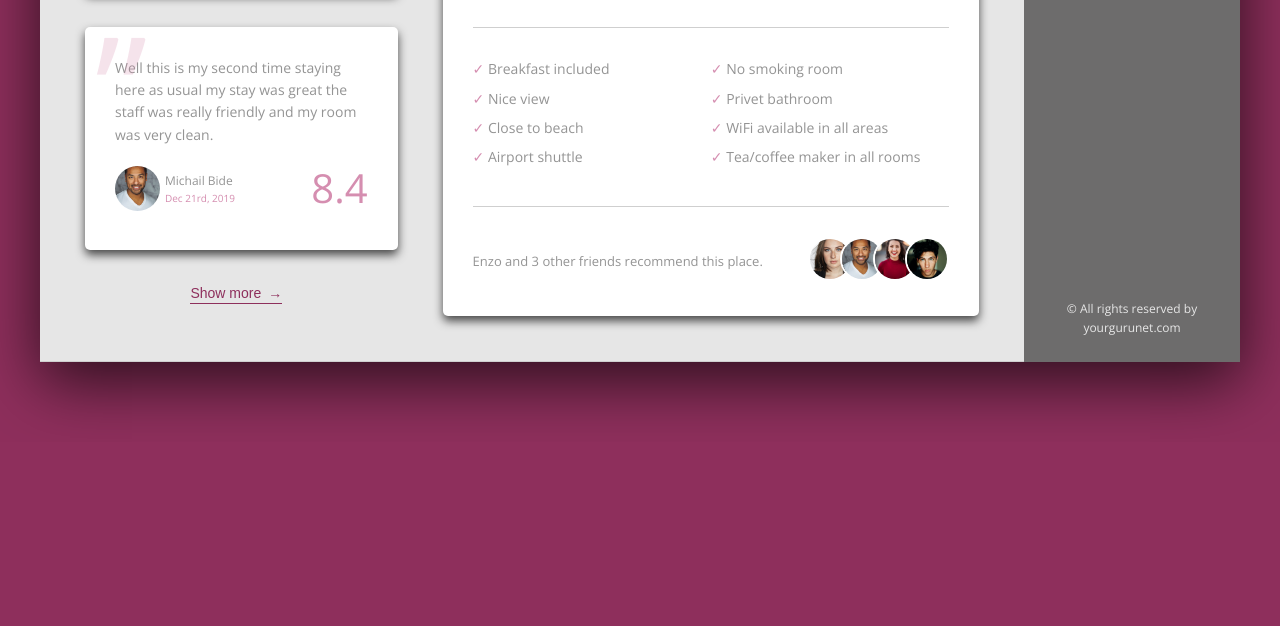
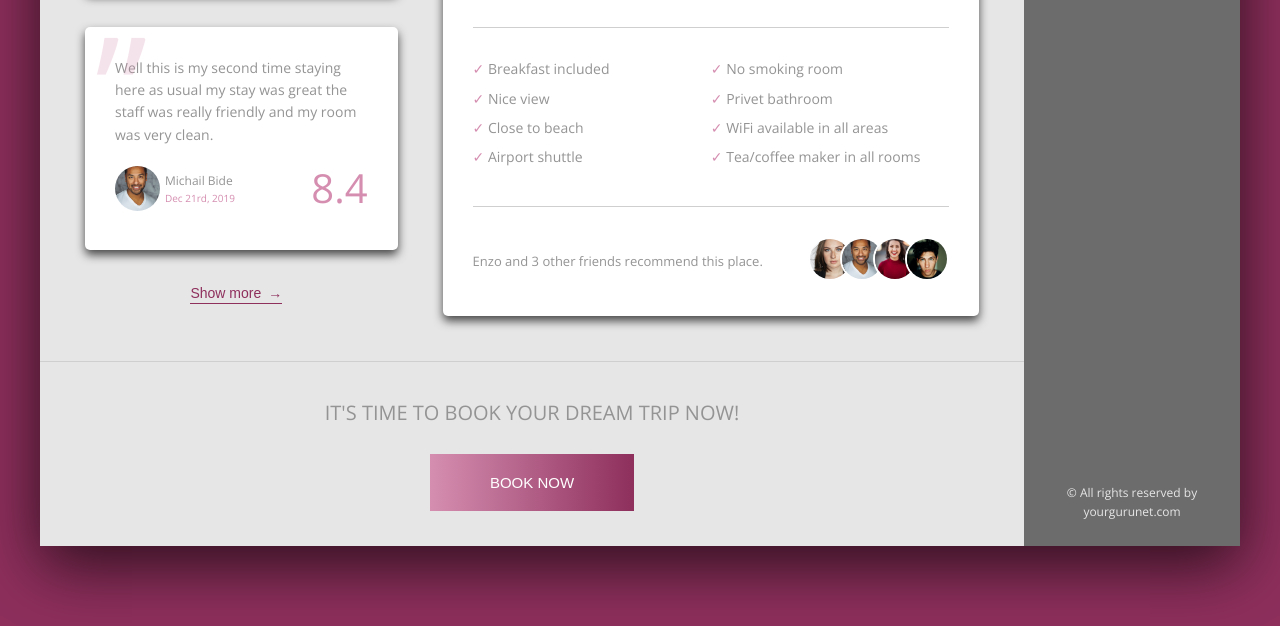
Before and after one commit to YourGuruNet/Represantative-page-css-grid, a website: page index.html in a window 1280 px wide. Shown: the part 698-1324 px from the top of the page. Before the commit the page ends 1140 px from the top, so only its background shows below. Drawn offline with nearby package versions, Linux system fonts and the light colour scheme; a web font is replaced by a local one.

Commit message:
Finished desktop version

```diff
--- a/index.html
+++ b/index.html
@@ -136,6 +136,7 @@
               </figure>
               <button class="btn-inline">Show more <span>&rarr;</span></button>
             </figure>
+
             <div class="description">
               <p class="paragraph">
                 Resort Maldives features a restaurant, outdoor swimming pool, a
@@ -214,6 +215,16 @@
               </div>
             </div>
           </div>
+
+          <div class="book-now-section">
+            <h2 class="book-now-section__heading">
+              It's time to book your dream trip now!
+            </h2>
+            <button class="btn">
+              <span class="btn__visible">Book now</span>
+              <span class="btn__hided"> Only 3 rooms left</span>
+            </button>
+          </div>
         </main>
         <nav class="sidebar">
           <ul class="side-nav">
--- a/sass/_components.scss
+++ b/sass/_components.scss
@@ -382,3 +382,63 @@
     color: #d58eb03f;
   }
 }
+
+// Book Now Section
+.book-now-section {
+  padding: 3.5rem 0;
+  text-align: center;
+
+  &__heading {
+    text-transform: uppercase;
+    font-size: 2rem;
+    font-weight: 300;
+    margin-bottom: 2.5rem;
+  }
+}
+
+.btn {
+  font-size: 1.5rem;
+  font-weight: 300;
+  position: relative;
+  text-transform: uppercase;
+  border: none;
+  background: linear-gradient(to left, var(--baseColor), var(--baseColorLight));
+  color: var(--Light);
+  overflow: hidden;
+  cursor: pointer;
+  &:focus {
+    outline: none;
+  }
+  //used in all child's
+  & > * {
+    display: inline-block;
+    height: 100%;
+    width: 100%;
+    transition: all 0.2s;
+  }
+
+  &__visible {
+    padding: 2rem 6rem;
+  }
+
+  &__hided {
+    position: absolute;
+    left: 0;
+    top: -100%;
+    padding: 2rem 0;
+  }
+  &:hover {
+    background: linear-gradient(
+      to left,
+      var(--baseColorLight),
+      var(--baseColor)
+    );
+    animation: pulsate 1s infinite;
+  }
+  &:hover &__hided {
+    top: 0;
+  }
+  &:hover &__visible {
+    transform: translateY(100%);
+  }
+}
```
Also changed, not shown: css/style.css.
